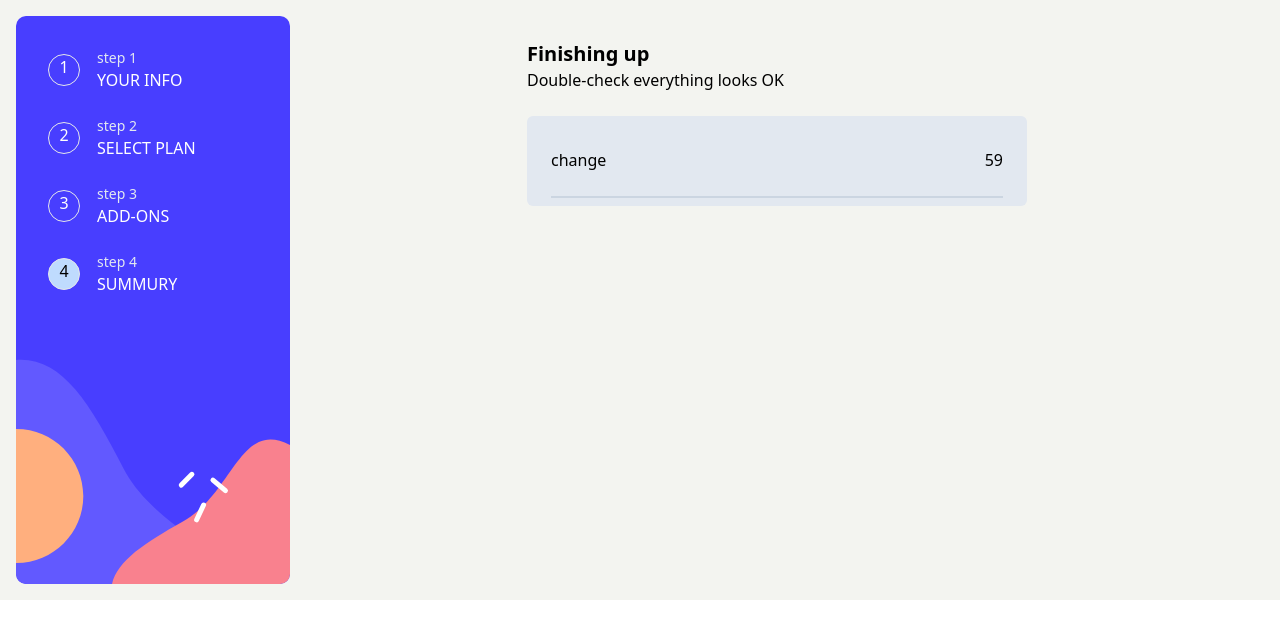
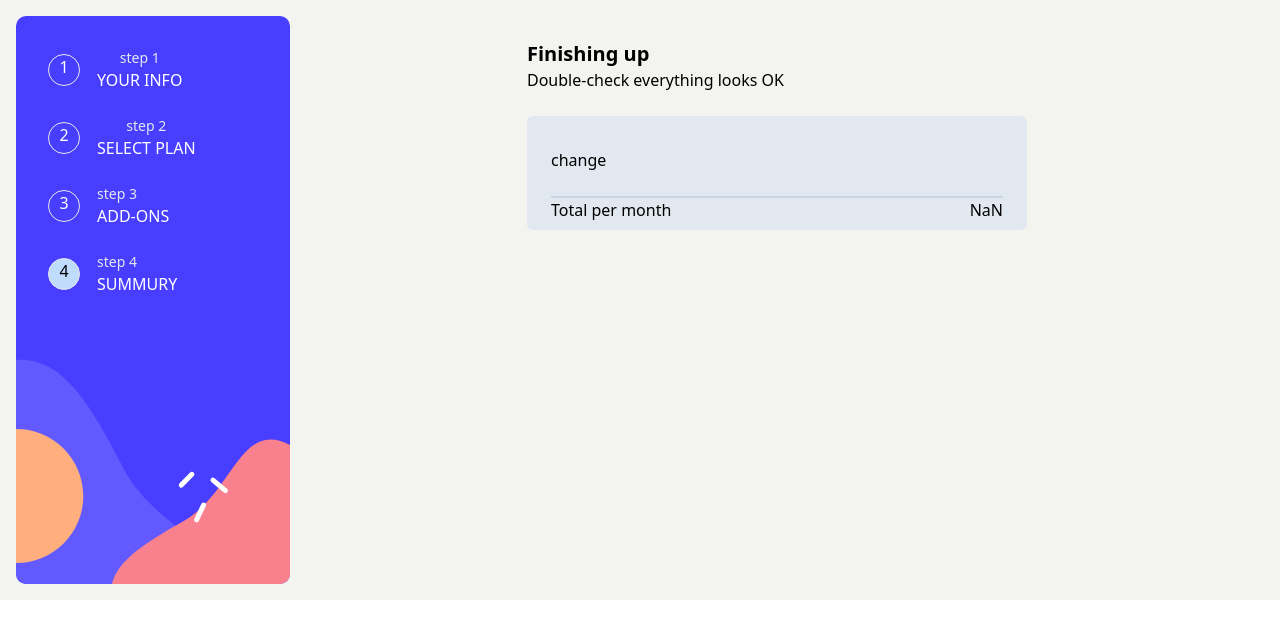
Before and after one commit to Jinatey/multistep-form, a Next.js app: page /summury in a window 1280 px wide. Shown: the top 638 px of the page. Built offline with nearby package versions, Linux system fonts and the light colour scheme.

Commit message:
complete summary page

```diff
--- a/components/Nav.jsx
+++ b/components/Nav.jsx
@@ -1,66 +1,102 @@
 import React from "react";
 import Link from "next/link";
-import { usePathname } from 'next/navigation'
+import { usePathname } from "next/navigation";
+import { useRouter } from "next/router";
+
 
 
 const Nav = () => {
-  const pathname = usePathname()
-  const isAddons = pathname === '/addons'
-  const isPlan = pathname === '/plan'
-  const isSummury = pathname === '/summury'
-  const isInfo = pathname ==='/'
-
- console.log(pathname)
-
+  const pathname = usePathname();
+  const isAddons = pathname === "/addons";
+  const isPlan = pathname === "/plan";
+  const isSummury = pathname === "/summury";
+  const isInfo = pathname === "/";
+  const router = useRouter();
   return (
     <div className="bgimg h-full rounded-lg">
       <div className=" text-white">
         <ul className=" p-5">
           <li className=" p-3">
-            <Link href="/" className=" items-center grid grid-cols-[25px_auto] gap-6 ">
-              <p className={`border text-center rounded-full text h-8 w-8 ${ isInfo ? ' bg-blue-200 text-black':''} `}>1</p>
+            <button
+              onClick={() => {
+                router.push("/");
+              }}
+              className=" items-center grid grid-cols-[25px_auto] gap-6 "
+            >
+              <p
+                className={`border text-center rounded-full text h-8 w-8 ${
+                  isInfo ? " bg-blue-200 text-black" : ""
+                } `}
+              >
+                1
+              </p>
               <div>
                 <p className=" text-sm text-slate-200">step 1</p>
                 <p>YOUR INFO</p>
               </div>
-            </Link>
+            </button>
           </li>
 
           <li className=" p-3">
-            <Link href="/plan"  className=" items-center grid grid-cols-[25px_auto] gap-6 ">
+            <button
+              onClick={() => {
+                router.push("/plan");
+              }}
+              className=" items-center grid grid-cols-[25px_auto] gap-6 "
+            >
+              <p
+                className={`border text-center rounded-full text h-8 w-8 ${
+                  isPlan ? " bg-red-200 text-black" : ""
+                } `}
+              >
+                {" "}
+                2{" "}
+              </p>
+              <div>
+                <p className=" text-sm  text-slate-200">step 2</p>
+                <p> SELECT PLAN </p>
+              </div>
+            </button>{" "}
+          </li>
 
-            <p className={`border text-center rounded-full text h-8 w-8 ${ isPlan ? ' bg-red-200 text-black':''} `}> 2 </p>
-            <div>
-              <p  className=" text-sm  text-slate-200">step 2</p>
-              <p> SELECT PLAN </p>
-            </div>
-
+          <li className="p-3">
+            <Link
+              href="/addons"
+              className="items-center grid grid-cols-[25px_auto] gap-6 "
+            >
+              <p
+                className={`border text-center rounded-full text h-8 w-8 ${
+                  isAddons ? " bg-blue-200 text-black" : ""
+                } `}
+              >
+                {" "}
+                3{" "}
+              </p>
+              <div>
+                <p className=" text-sm  text-slate-200">step 3</p>
+                <p> ADD-ONS</p>
+              </div>
             </Link>{" "}
           </li>
 
-
           <li className="p-3">
-            <Link href="/addons"  className="items-center grid grid-cols-[25px_auto] gap-6 ">
-              <p className={`border text-center rounded-full text h-8 w-8 ${ isAddons ? ' bg-blue-200 text-black':''} `}> 3 </p>
-          <div>
-               <p  className=" text-sm  text-slate-200">step 3</p>
-               <p> ADD-ONS</p>
-          </div>
-
-
-              </Link>{" "}
-          </li>
-
-
-          <li className="p-3">
-            <Link href="/summury "  className=" items-center grid grid-cols-[25px_auto] gap-6 ">
-              <p className={`border text-center rounded-full text h-8 w-8 ${ isSummury ? ' bg-blue-200 text-black':''} `}> 4 </p>
+            <Link
+              href="/summury "
+              className=" items-center grid grid-cols-[25px_auto] gap-6 "
+            >
+              <p
+                className={`border text-center rounded-full text h-8 w-8 ${
+                  isSummury ? " bg-blue-200 text-black" : ""
+                } `}
+              >
+                {" "}
+                4{" "}
+              </p>
               <div>
-                <p  className=" text-sm  text-slate-200">step 4</p>
-              <p>SUMMURY</p>
+                <p className=" text-sm  text-slate-200">step 4</p>
+                <p>SUMMURY</p>
               </div>
-
-              </Link>{" "}
+            </Link>{" "}
           </li>
         </ul>
       </div>
--- a/data/index.js
+++ b/data/index.js
@@ -1,26 +1,26 @@
 export const plans = [
-  { name: "arcade", price: "9$/m", priceY: "90$/y", image: "arcade.svg" },
-  { name: "advanced", price: "12$/m", priceY: "120$/y", image: "advanced.svg" },
-  { name: "pro", price: "15$/m", priceY: "150$/y", image: "pro.svg" },
+  { name: "arcade", price: 9, priceY: 90, image: "arcade.svg" },
+  { name: "advanced", price: 12, priceY: 120, image: "advanced.svg" },
+  { name: "pro", price: 15, priceY: 150, image: "pro.svg" },
 ];
 
 export const addons = [
   {
     title: "Online Service",
     feature: "Access multiple games",
-    price: "1$/mo",
-    priceY: "10$/y",
+    price: 1,
+    priceY: 10,
   },
   {
     title: "Larger Storage",
     feature: "Get 1TB of cloude save",
-    price: "2$/mo",
-    priceY: "20$/y",
+    price: 2,
+    priceY: 20,
   },
   {
     title: "Customizeble profile",
     feature: "Customize theme on your profile",
-    price: "3$/mo",
-    priceY: "30$/y",
+    price: 3,
+    priceY: 30,
   },
 ];
--- a/pages/addons.jsx
+++ b/pages/addons.jsx
@@ -35,7 +35,6 @@ export default function Addons() {
                   } else {
                     state.addons[idx] = false;
                   }
-                  console.log(e.target.checked);
                 }}
               />
               <div>
@@ -47,8 +46,8 @@ export default function Addons() {
             <div>
               <p>
                 {snap.duration === "yearly"
-                  ? addon.priceY
-                  : addon.price}
+                  ? `$${addon.priceY}/yr`
+                  : `$${addon.price}/mo`}
               </p>
             </div>
           </div>
--- a/pages/plan.jsx
+++ b/pages/plan.jsx
@@ -11,6 +11,7 @@ export default function Plan() {
   const router = useRouter();
 
   const snap = useSnapshot(state);
+
 
   return (
     <div className=" mx-auto w-[500px]">
@@ -26,7 +27,7 @@ export default function Plan() {
             <div
               key={plan.name}
               className={`border rounded cursor-pointer border-slate-400  p-5${
-                snap.planIndex === idx ? " border-2 border-blue-600 " : ""
+                snap.planIndex === idx ? " border-2 border-blue-950 " : ""
               }`}
               onClick={() => {
                 // router.push({ query: { ...router.query, option: plan.name } });
@@ -37,7 +38,7 @@ export default function Plan() {
               <div className="pt-5">
                 <h1>{plan.name}</h1>
 
-                <p>{snap.duration === "yearly" ? plan.priceY : plan.price}</p>
+                <p>{snap.duration === "yearly" ? `$${plan.priceY}/yr` : `$${plan.price}/mo`}</p>
 
                 {router.query.duration === "yearly" && <p>2 months free</p>}
               </div>
@@ -74,7 +75,7 @@ export default function Plan() {
       </div>
 
       <div className=" flex justify-between mt-20">
-        <button
+        <button className=" text-blue-950 hover:font-bold"
           onClick={() => {
             router.push("/");
           }}
@@ -83,7 +84,7 @@ export default function Plan() {
         </button>
         <button
           onClick={async () => {
-            if (["arcade", "pro", "advanced"].includes(plans[snap.planIndex].name)) {
+            if (["arcade", "pro", "advanced"].includes(plans[snap.planIndex]?.name)) {
               await router.push("/addons");
             } else {
               alert("please  select a plan");
--- a/pages/summury.jsx
+++ b/pages/summury.jsx
@@ -1,12 +1,36 @@
 import { useSnapshot } from "valtio";
+import { useRouter } from "next/router";
 
 import { addons, plans } from "@/data";
 import { state } from "@/state";
 
 const summury = () => {
   const snap = useSnapshot(state);
+  const router = useRouter();
 
-  console.log();
+  const selectedPlan = plans[snap.planIndex];
+  const selectedPlanPrice = snap.duration === "yearly"
+  ? selectedPlan?.priceY
+  : selectedPlan?.price;
+
+  // const totalAddonPrice = addons.reduce((acc, curr, idx) => {
+  //   if (snap.addons[idx]) {
+  //     return acc + curr.price;
+  //   }
+
+  //   return acc;
+  // }, 0);
+
+  let totalAddonPrice = 0;
+
+  addons.map((addon, idx) => {
+    if (snap.addons[idx]) {
+      totalAddonPrice +=
+        snap.duration === "yearly" ? addon.priceY : addon.price;
+    }
+  });
+
+  console.log({ totalAddonPrice });
 
   return (
     <div className=" mx-auto w-[500px]">
@@ -18,17 +42,25 @@ const summury = () => {
       <div className=" bg-slate-200  px-6 py-2 rounded-md ">
         <div className="flex justify-between py-6 border-b-2 border-slate-300">
           <div>
-            <p>{plans[snap.planIndex]?.name} </p>
-            <p>change</p>
+            <p>{selectedPlan?.name} </p>
+            <button className=" hover:text-purple-600 hover:underline"
+              onClick={() => {
+                router.push("/plan");
+              }}
+            >
+              change
+            </button>
           </div>
 
-          <div>59</div>
+          <div>
+            {selectedPlanPrice}
+          </div>
         </div>
         <div>
           {addons.map((addon, idx) => {
             if (snap.addons[idx]) {
               return (
-                <div>
+                <div key={addon.title}>
                   <div className=" flex justify-between  py-6">
                     <div>
                       <p>{addon.title}</p>
@@ -42,12 +74,15 @@ const summury = () => {
                       </p>
                     </div>
                   </div>
-
-                  <p>Total per month {}</p>
                 </div>
               );
             }
           })}
+<div className=" flex justify-between">
+<p>Total per month </p>
+<p>{selectedPlanPrice+ totalAddonPrice}</p>
+</div>
+
           {/* <p>{snap.addons[0] === true ? "arcade" : ""} </p>
             <p>{snap.addons[1] === true ? "arcade" : ""} </p>
             <p>{snap.addons[2] === true ? "arcade" : ""} </p> */}
```
